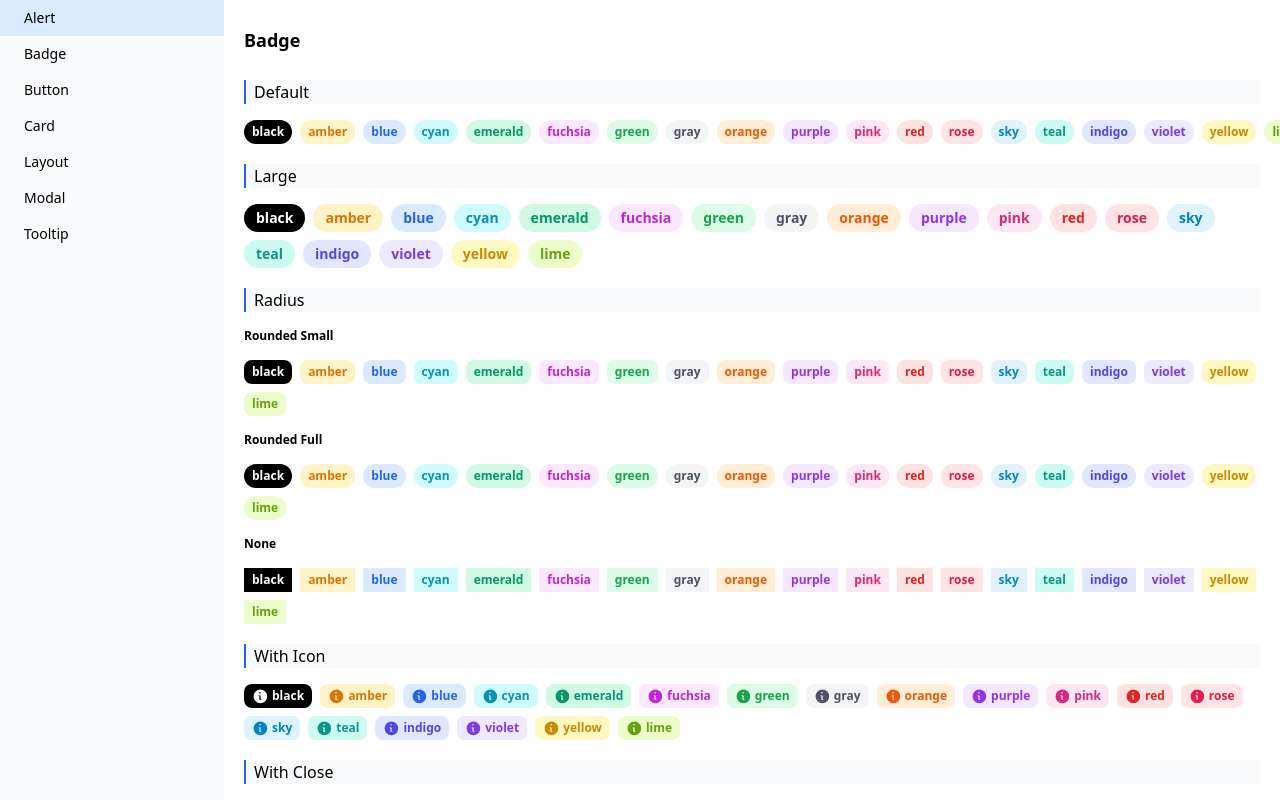
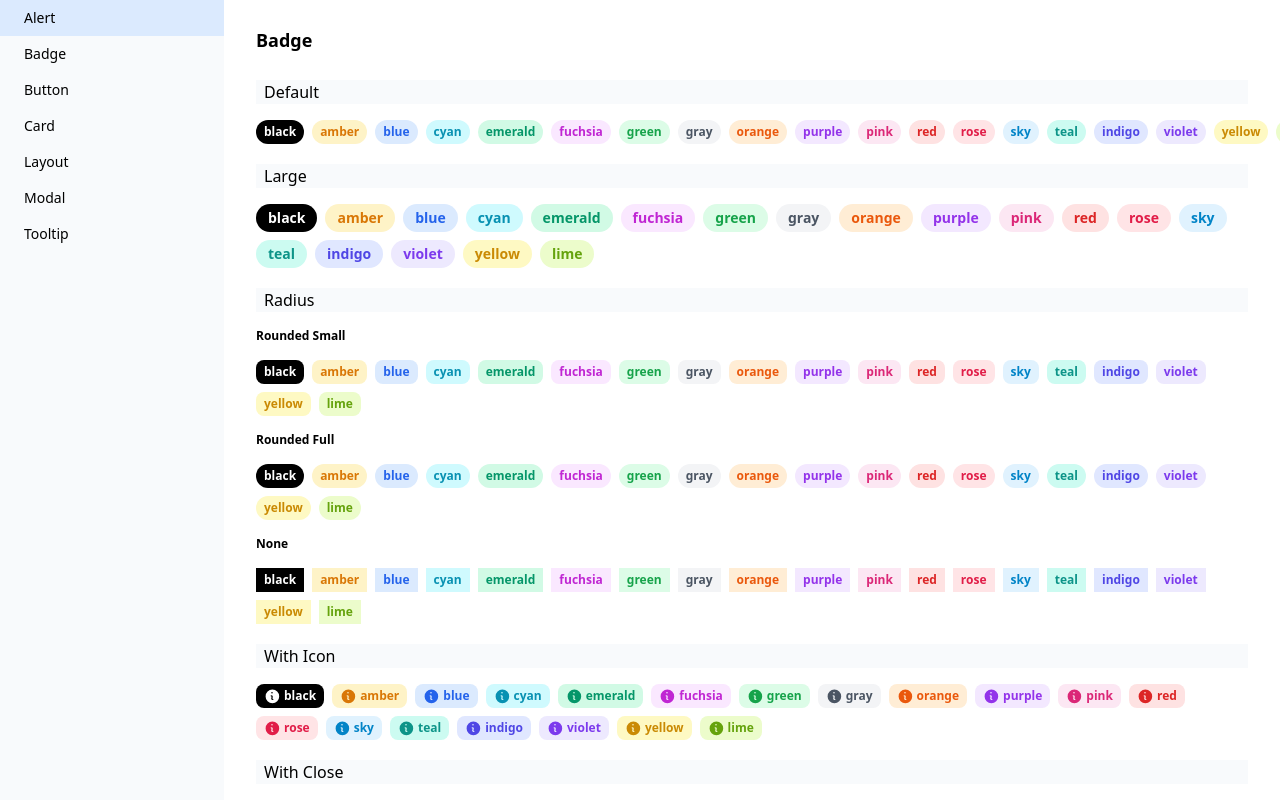
Before and after one commit to wqy2dev/five-ui, a SvelteKit app: page /badge in a window 1280 px wide. Built offline with nearby package versions, Linux system fonts and the light colour scheme.

Commit message:
chore: update explame

```diff
--- a/src/routes/+layout.svelte
+++ b/src/routes/+layout.svelte
@@ -15,7 +15,7 @@ let { children } = $props();
         <a class="block w-full pl-6 py-2 hover:bg-primary-100" href="/modal">Modal</a>
         <a class="block w-full pl-6 py-2 hover:bg-primary-100" href="/tooltip">Tooltip</a>
     </div>
-    <div class="grow p-5 overflow-y-auto">
+    <div class="grow py-5 px-8 overflow-y-auto">
         {@render children()}
     </div>
 </div>
--- a/src/routes/alert/+page.svelte
+++ b/src/routes/alert/+page.svelte
@@ -18,7 +18,7 @@
 </h2>
 
 <div class="space-y-4 mt-5">
-    <h4 class="text-base indent-2 border-l-solid border-l-blue-600 border-l-2 bg-slate-50">
+    <h4 class="text-base indent-2 bg-slate-50">
         Simple
     </h4>
 
@@ -30,7 +30,7 @@
 </div>
 
 <div class="space-y-4 mt-5">
-    <h4 class="text-base indent-2 border-l-solid border-l-blue-600 border-l-2 bg-slate-50">
+    <h4 class="text-base indent-2 bg-slate-50">
         With Icon
     </h4>
 
@@ -45,7 +45,7 @@
 </div>
 
 <div class="space-y-4 mt-5">
-    <h4 class="text-base indent-2 border-l-solid border-l-blue-600 border-l-2 bg-slate-50">
+    <h4 class="text-base indent-2 bg-slate-50">
         With Close
     </h4>
     {#each variants as variant }
@@ -61,7 +61,7 @@
 </div>
 
 <div class="space-y-4 mt-5">
-    <h4 class="text-base indent-2 border-l-solid border-l-blue-600 border-l-2 bg-slate-50">
+    <h4 class="text-base indent-2 bg-slate-50">
         With description
     </h4>
     {#each variants as variant }
@@ -81,7 +81,7 @@
 
 
 <div class="space-y-4 mt-5">
-    <h4 class="text-base indent-2 border-l-solid border-l-blue-600 border-l-2 bg-slate-50">
+    <h4 class="text-base indent-2 bg-slate-50">
         With Border
     </h4>
     {#each variants as variant }
--- a/src/routes/badge/+page.svelte
+++ b/src/routes/badge/+page.svelte
@@ -34,7 +34,7 @@ const variants = [
 </h2>
 
 <div class="space-y-4 mt-5">
-    <h4 class="text-base indent-2 border-l-solid border-l-blue-600 border-l-2 bg-slate-50">
+    <h4 class="text-base indent-2 bg-slate-50">
         Default
     </h4>
 
@@ -48,7 +48,7 @@ const variants = [
 </div>
 
 <div class="space-y-4 mt-5">
-    <h4 class="text-base indent-2 border-l-solid border-l-blue-600 border-l-2 bg-slate-50">
+    <h4 class="text-base indent-2 bg-slate-50">
         Large
     </h4>
     <div class="flex flex-row flex-wrap gap-2">
@@ -61,7 +61,7 @@ const variants = [
 </div>
 
 <div class="space-y-4 mt-5">
-    <h4 class="text-base indent-2 border-l-solid border-l-blue-600 border-l-2 bg-slate-50">
+    <h4 class="text-base indent-2 bg-slate-50">
         Radius
     </h4>
 
@@ -103,7 +103,7 @@ const variants = [
 </div>
 
 <div class="space-y-4 mt-5">
-    <h4 class="text-base indent-2 border-l-solid border-l-blue-600 border-l-2 bg-slate-50">
+    <h4 class="text-base indent-2 bg-slate-50">
         With Icon
     </h4>
 
@@ -118,7 +118,7 @@ const variants = [
 
 
 <div class="space-y-4 mt-5">
-    <h4 class="text-base indent-2 border-l-solid border-l-blue-600 border-l-2 bg-slate-50">
+    <h4 class="text-base indent-2 bg-slate-50">
         With Close
     </h4>
 
--- a/src/routes/button/+page.svelte
+++ b/src/routes/button/+page.svelte
@@ -12,7 +12,7 @@ import { Button } from "$lib/index.js";
 </h2>
 
 <div class="space-y-4 mt-5">
-    <h4 class="text-base indent-2 border-l-solid border-l-blue-600 border-l-2 bg-slate-50">
+    <h4 class="text-base indent-2 bg-slate-50">
         Default
     </h4>
 
@@ -23,7 +23,7 @@ import { Button } from "$lib/index.js";
     <Button variant="outline"> Outline Button </Button>
     <Button variant="ghost"> Ghost Button </Button>
 
-    <h4 class="text-base indent-2 border-l-solid border-l-blue-600 border-l-2 bg-slate-50">
+    <h4 class="text-base indent-2 bg-slate-50">
         Size
     </h4>
 
@@ -32,7 +32,7 @@ import { Button } from "$lib/index.js";
     <Button> Default </Button>
     <Button size="lg"> Large </Button>
 
-    <h4 class="text-base indent-2 border-l-solid border-l-blue-600 border-l-2 bg-slate-50">
+    <h4 class="text-base indent-2 bg-slate-50">
         Disable
     </h4>
 
@@ -43,7 +43,7 @@ import { Button } from "$lib/index.js";
     <Button variant="outline" size="lg" disabled> Outline </Button>
     <Button variant="ghost" size="lg" disabled> Ghost </Button>
 
-    <h4 class="text-base indent-2 border-l-solid border-l-blue-600 border-l-2 bg-slate-50">
+    <h4 class="text-base indent-2 bg-slate-50">
         With Icon
     </h4>
 
--- a/src/routes/modal/+page.svelte
+++ b/src/routes/modal/+page.svelte
@@ -1,5 +1,8 @@
 <script lang="ts">
-    import { Modal } from "$lib/index.js";
+import { Modal, Button } from "$lib/index.js";
+
+let show = $state(false);
+
 </script>
 
 <svelte:head>
@@ -11,13 +14,17 @@
 </h2>
 
 <div class="space-y-4 mt-5">
-    <h4 class="text-base indent-2 border-l-solid border-l-blue-600 border-l-2 bg-slate-50">
+    <h4 class="text-base indent-2 bg-slate-50">
         Default
     </h4>
 
+    <Button onclick={() => show = true}> Show Modal </Button>
+
+    {#if show}
     <Modal
         title="Title"
     >
         Failure is the mother of success.
     </Modal>
+    {/if}
 </div>
--- a/src/routes/tooltip/+page.svelte
+++ b/src/routes/tooltip/+page.svelte
@@ -15,7 +15,7 @@ const placements = [
 </h2>
 
 <div class="space-y-4 mt-5">
-    <h4 class="text-base indent-2 border-l-solid border-l-blue-600 border-l-2 bg-slate-50">
+    <h4 class="text-base indent-2 bg-slate-50">
         Default
     </h4>
 
@@ -29,7 +29,7 @@ const placements = [
         </Tooltip>
     </div>
 
-    <h4 class="text-base indent-2 border-l-solid border-l-blue-600 border-l-2 bg-slate-50">
+    <h4 class="text-base indent-2 bg-slate-50">
         Theme
     </h4>
 
@@ -51,7 +51,7 @@ const placements = [
         </Tooltip>
     </div>
 
-    <h4 class="text-base indent-2 border-l-solid border-l-blue-600 border-l-2 bg-slate-50">
+    <h4 class="text-base indent-2 bg-slate-50">
         Placement
     </h4>
 
@@ -67,7 +67,7 @@ const placements = [
         {/each}
     </div>
 
-    <h4 class="text-base indent-2 border-l-solid border-l-blue-600 border-l-2 bg-slate-50">
+    <h4 class="text-base indent-2 bg-slate-50">
         Trigger
     </h4>
 
```
